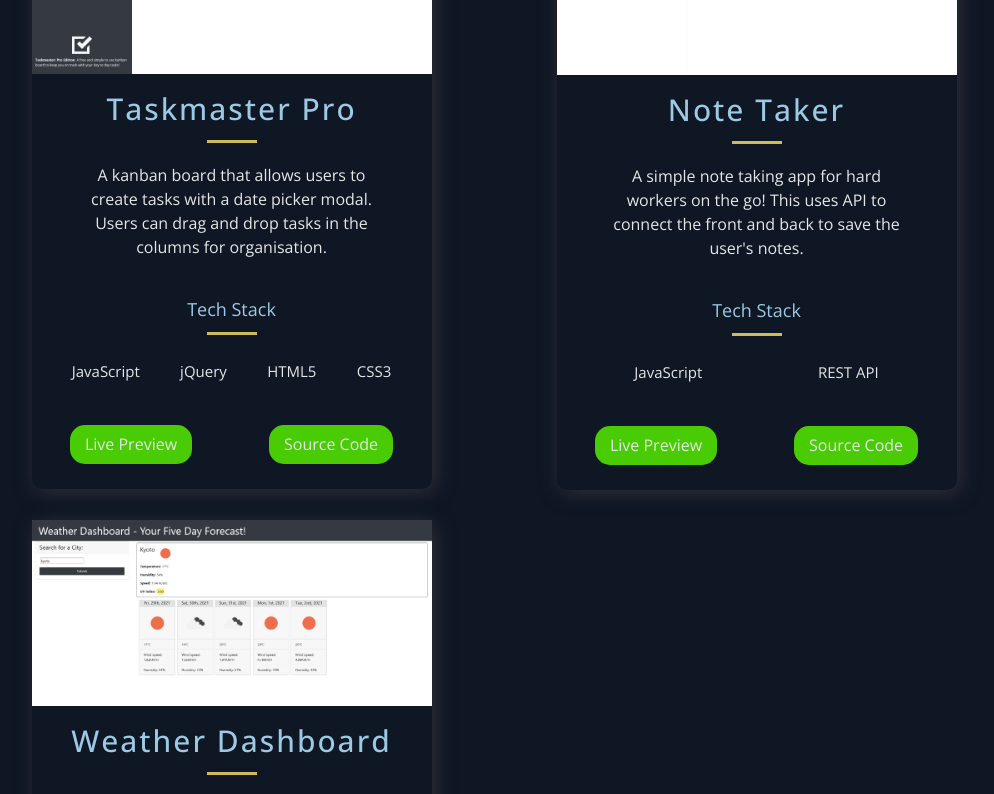
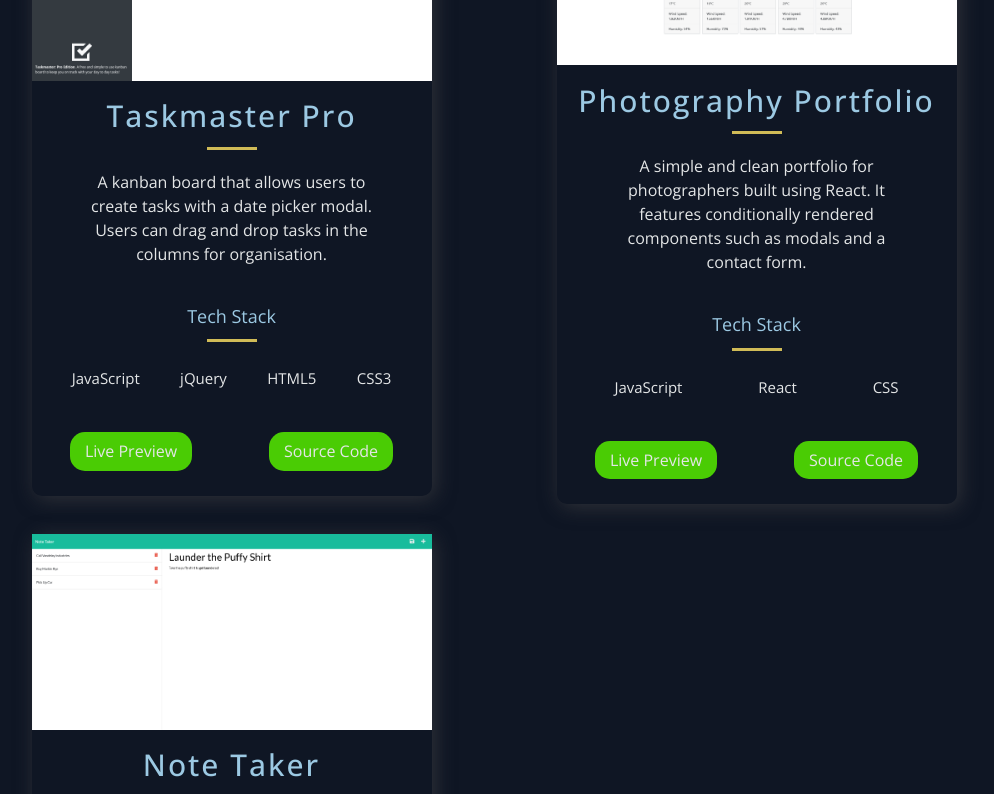
Before and after one commit to flovelace/developer-portfolio, a Next.js app: page / in a window 1280 px wide. Shown: the part 1700-2494 px from the top of the page, without its empty margins (146-1140 px from the left). Built offline with nearby package versions, Linux system fonts and the light colour scheme.

Commit message:
updated projects section to include new project

```diff
--- a/src/constants/constants.js
+++ b/src/constants/constants.js
@@ -27,21 +27,21 @@ export const projects = [
     id: 2,
   },
   {
+    title: 'Photography Portfolio',
+    description: "A simple and clean portfolio for photographers built using React. It features conditionally rendered components such as modals and a contact form.",
+    image: '/images/weather-dashboard.png',
+    tags: ['JavaScript', 'React', 'CSS'],
+    source: 'https://github.com/flovelace/photo-port',
+    visit: 'photo-portfolio-fairfax.herokuapp.com/',
+    id: 3,
+  },
+  {
     title: 'Note Taker',
     description: "A simple note taking app for hard workers on the go! This uses API to connect the front and back to save the user's notes.",
     image: '/images/note-taker.png',
     tags: ['JavaScript', 'REST API'],
     source: 'https://github.com/flovelace/note-taker/',
     visit: 'https://peaceful-castle-75538.herokuapp.com/',
-    id: 3,
-  },
-  {
-    title: 'Weather Dashboard',
-    description: "A dashboard that uses OpenWeather API integration to retrieve a 5 day forecast using the city name entered in the search function.",
-    image: '/images/weather-dashboard.png',
-    tags: ['JavaScript', 'Bootstrap', 'jQuery', 'REST API'],
-    source: 'https://github.com/flovelace/weather-dashboard',
-    visit: 'https://flovelace.github.io/weather-dashboard/',
     id: 4,
   },
 ];
```
Also changed, not shown: public/images/photo-portfolio.png (added).
